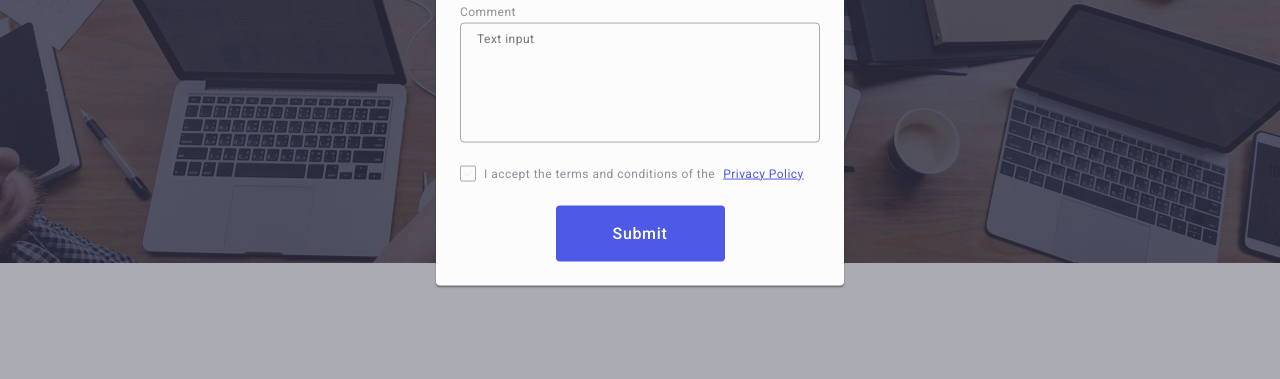
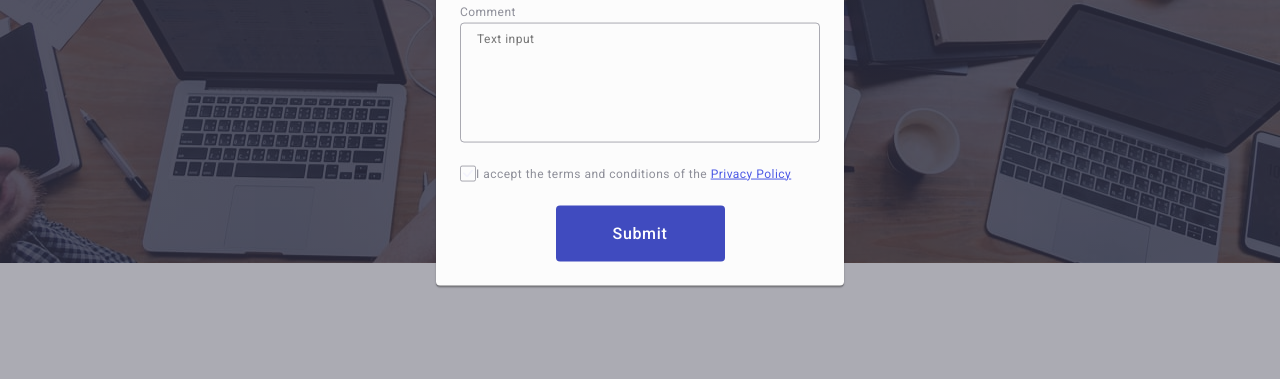
Before and after one commit to SelinEogeniy/goit-markup-hw-05, a plain HTML site: page index.html in a window 1280 px wide. In both pictures the pointer is over the button "Submit". Shown: the part 410-789 px from the top of the page. Drawn offline with nearby package versions, Linux system fonts and the light colour scheme.

Commit message:
-fix-for-task

```diff
--- a/css/styles.css
+++ b/css/styles.css
@@ -572,7 +572,7 @@ button {
     visibility 250ms cubic-bezier(0.4, 0, 0.2, 1);
 }
 
-/* .model-overlay.is-open {
+/* .model-overlay .is-open {
   opacity: 1;
   pointer-events: all;
 } */
@@ -714,11 +714,11 @@ button {
   color: #8e8f99;
 }
 
-.modal-checkbox label {
+/* .modal-checkbox label {
   display: inline-flex;
   align-items: center;
   gap: 8px;
-}
+} */
 
 .empty-checkbox {
   width: 16px;
@@ -763,9 +763,9 @@ button {
   transition: background-color 250ms cubic-bezier(0.4, 0, 0.2, 1);
 }
 
-/* .submit-button:hover,
+.submit-button:hover,
 .submit-button:focus {
   background: #404bbf;
-} */
+}
 
 /* ==================/SUBMIT BUTTON================ */
```
